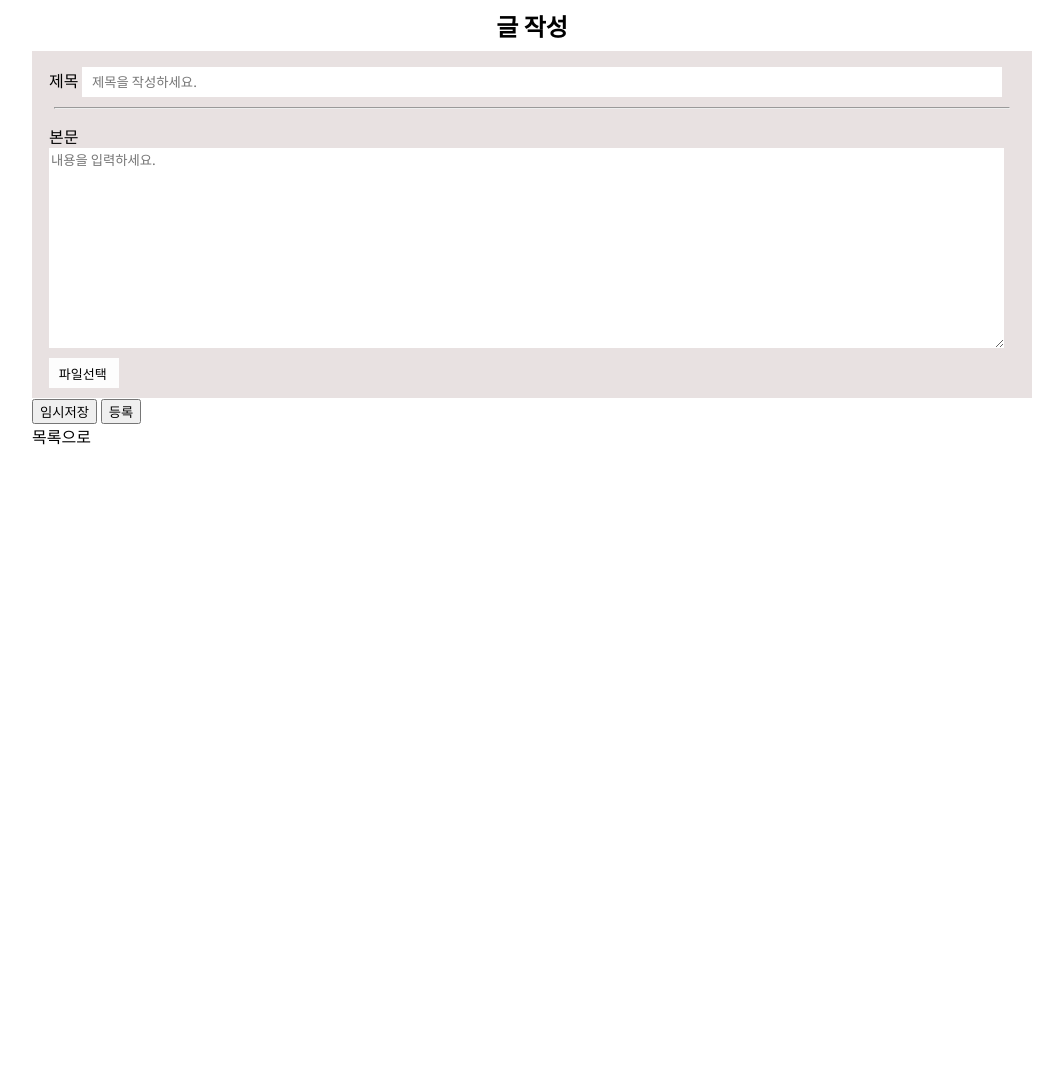
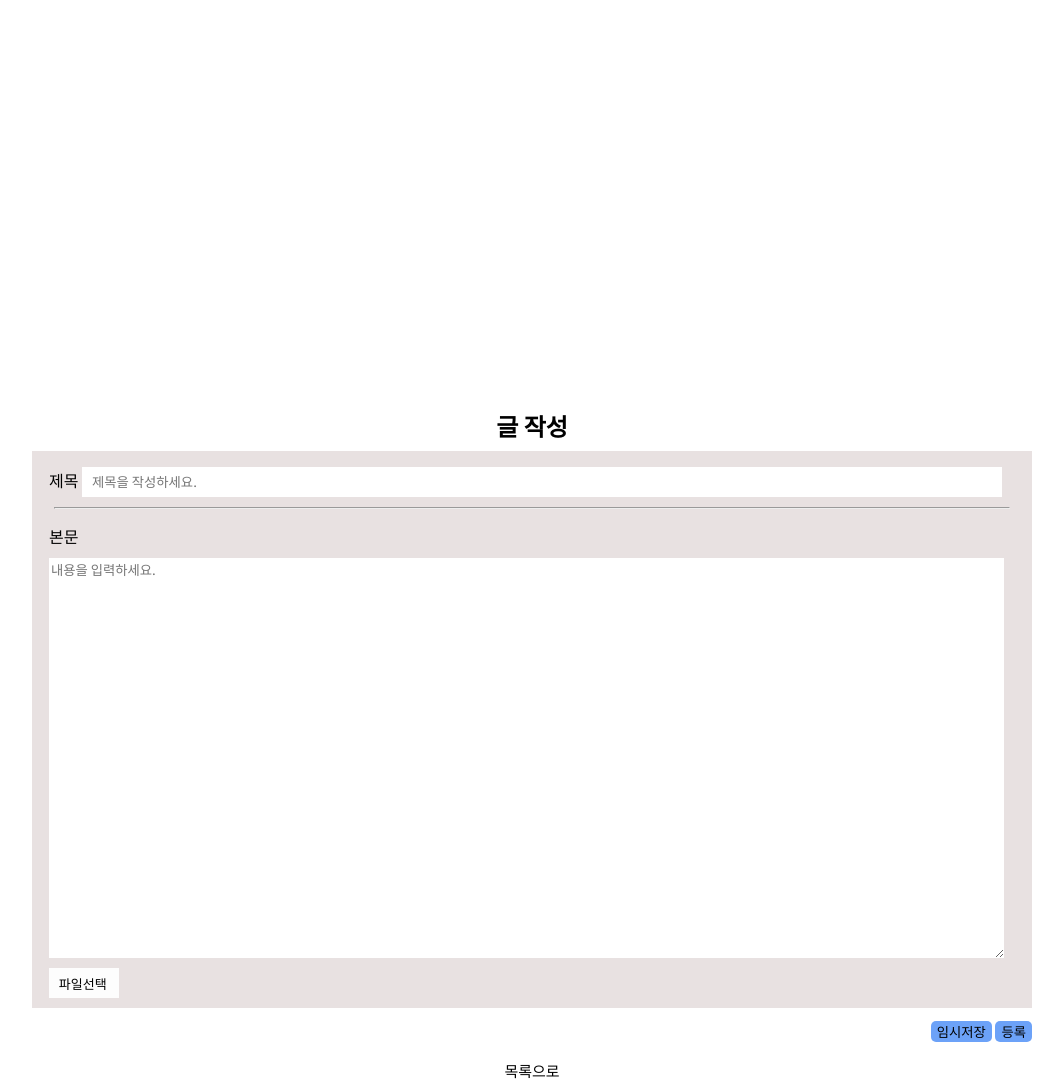
Before and after one commit to Chaeyoung02/cy_storage, a plain HTML site: page test02/write_borad.html in a window 1280 px wide. Shown: the whole page, without its empty margins (108-1171 px from the left). Before the commit the page ends 800 px from the top, so only its background shows below. Drawn offline with Linux system fonts and the light colour scheme.

Commit message:
notice_board

```diff
--- a/test02/style.css
+++ b/test02/style.css
@@ -21,10 +21,10 @@ main {
     width:1000px;
 }
 
-/*header{
+header{
     width:1000px;
     height: 400px;
-}*/
+}
 
 /* notice_board.html*/
 .main {
@@ -72,7 +72,6 @@ main {
 
 }
 .list thead th {
-    border-bottom: 2px solid #b9b7b78f;
     padding: 10px;
 }
 .list > th,td{
@@ -132,8 +131,9 @@ fieldset {
     padding-top:5px;
 }
 .main_text > textarea {
+    margin-top:10px;
     width: 955px;
-    height: 200px;
+    height: 400px;
     border: none;
 }
 .main_text > label {
@@ -154,3 +154,21 @@ fieldset {
     overflow: hidden;
     border: 0;
 }
+.button_save {
+    margin-top:10px;
+    float: right;
+}
+.button_save > button{
+    cursor: pointer;
+    border: none;
+    border-radius: 5px;
+    background-color: #6ca2f8;
+
+}
+.text_list {
+    text-align: center;
+    margin-top: 50px;
+}
+.text_list > a {
+    font-size: 15px;
+}
--- a/test02/write_borad.html
+++ b/test02/write_borad.html
@@ -28,8 +28,10 @@
                             </div>
 
                         </fieldset>
-                        <button type="">임시저장</button>
-                        <button  type="submit">등록</button>
+                        <div class="button_save">
+                            <button type="submit">임시저장</button>
+                            <button type="submit">등록</button>
+                        </div>
 
                     </form>
                     <div class="text_list">
```
Also changed, not shown: test02/notice_board.html (+1 -1 lines).
